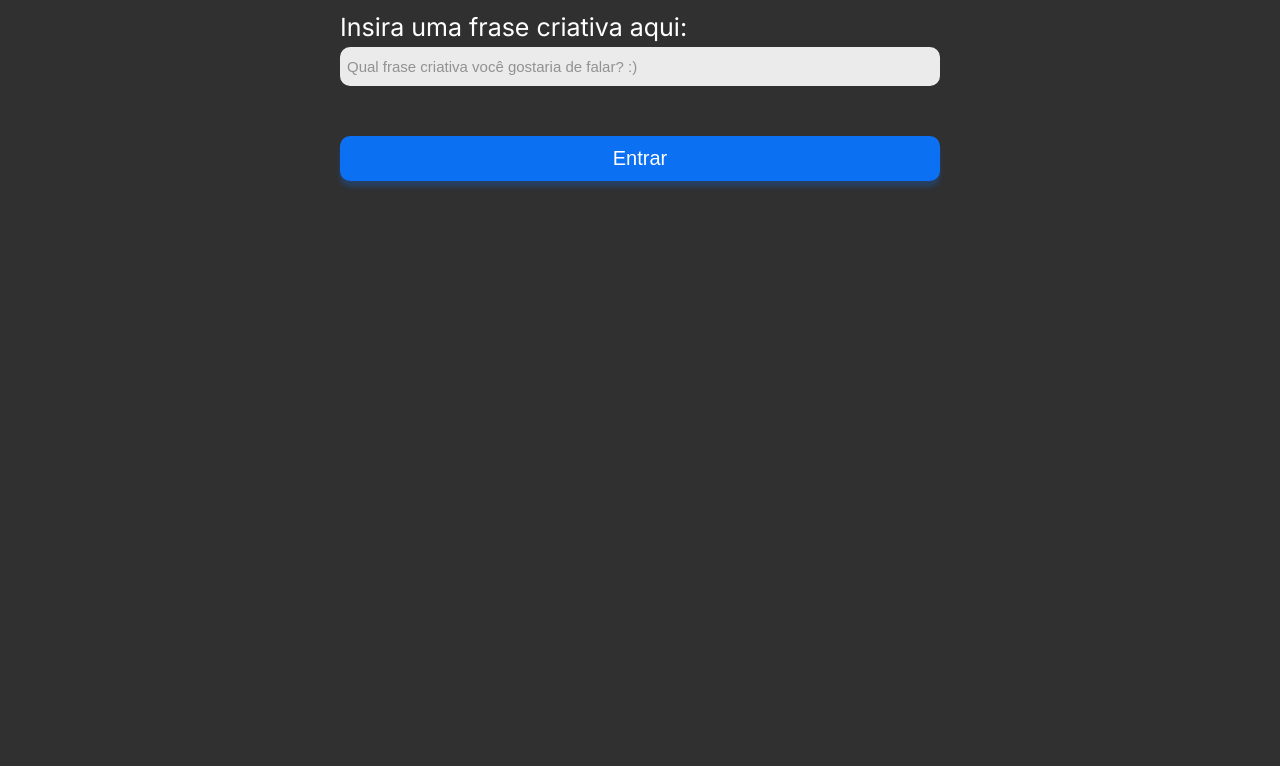
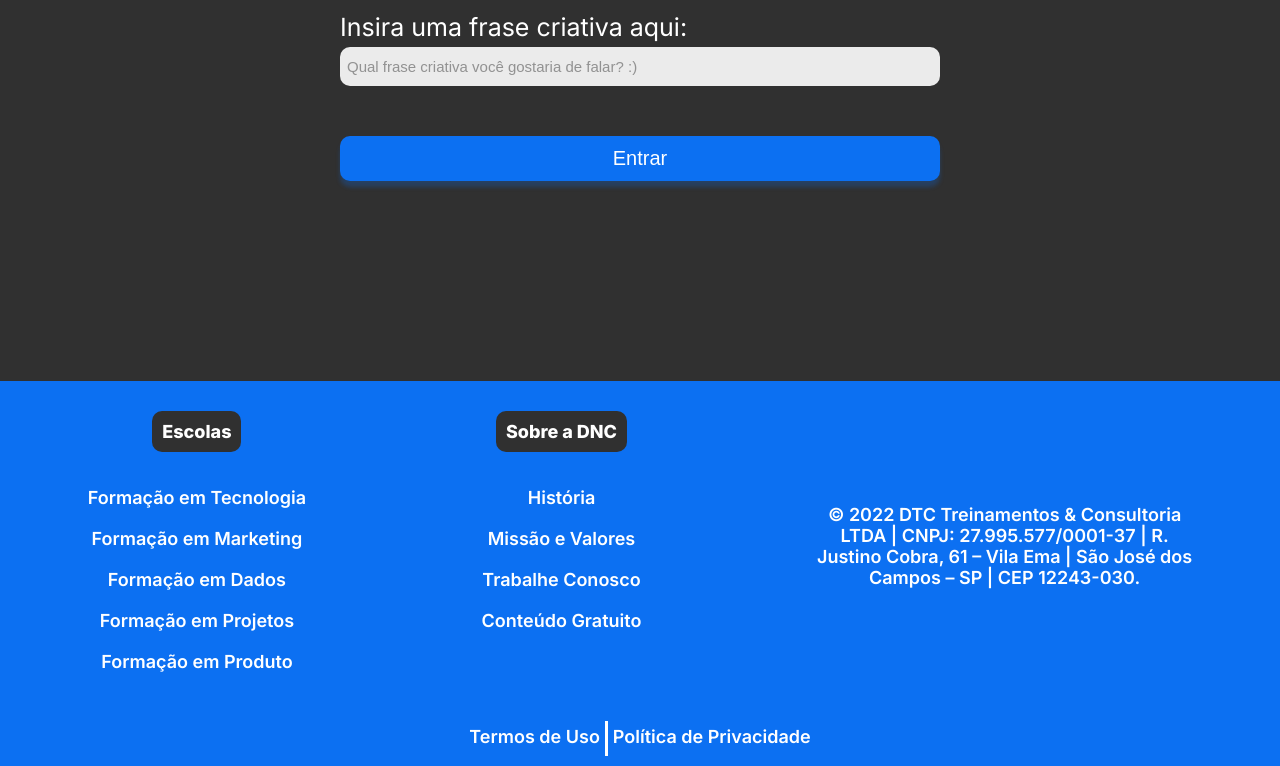
Before and after one commit to AxBorgess/projetoteste, a plain HTML site: page index.html in a window 1280 px wide. Shown: the part 987-1753 px from the top of the page. Before the commit the page ends 1268 px from the top, so only its background shows below. Drawn offline with Linux system fonts and the light colour scheme.

Commit message:
Finalizando a página

```diff
--- a/index.html
+++ b/index.html
@@ -42,7 +42,6 @@
             <div class="form-group">
                 <label for="">Área de Interesse</label>
                 <div class="checkbox-itens">
-
                     <input type="checkbox" value="front">
                     <label>Front-End</label>
 
@@ -51,7 +50,6 @@
 
                     <input type="checkbox" value="bd">
                     <label>Banco de Dados</label>
-
                 </div>
             </div>
 
@@ -71,10 +69,60 @@
             </div>
 
             <input type="submit" value="Entrar">
+        </form>
 
+    </section>
 
-
-        </form>
-    </section>
+    <footer>
+        <div class="linha1">
+            <nav>
+                <h5>Escolas</h5>
+                <ul>
+                    <li>
+                        <a href="">Formação em Tecnologia</a>
+                    </li>
+                    <li>
+                        <a href="">Formação em Marketing</a>
+                    </li>
+                    <li>
+                        <a href="">Formação em Dados</a>
+                    </li>
+                    <li>
+                        <a href="">Formação em Projetos</a>
+                    </li>
+                    <li>
+                        <a href="">Formação em Produto</a>
+                    </li>
+                </ul>
+            </nav>
+            <nav>
+                <h5>Sobre a DNC</h5>
+                <ul>
+                    <li>
+                        <a href="">História</a>
+                    </li>
+                    <li>
+                        <a href="">Missão e Valores</a>
+                    </li>
+                    <li>
+                        <a href="">Trabalhe Conosco</a>
+                    </li>
+                    <li>
+                        <a href="">Conteúdo Gratuito</a>
+                    </li>
+                </ul>
+            </nav>
+        <div class="endereco">
+            © 2022 DTC Treinamentos & Consultoria <br>
+            LTDA | CNPJ: 27.995.577/0001-37 | R. <br>
+            Justino Cobra, 61 – Vila Ema | São José dos <br>
+            Campos – SP | CEP 12243-030.
+        </div>
+        </div>
+        <div class="linha2">
+            <a href=""> Termos de Uso </a>
+            <a href="">Política de Privacidade</a>
+        </div>
+    </footer>
 </body>
 </html
--- a/style.css
+++ b/style.css
@@ -161,5 +161,97 @@ body{
 
             box-shadow: 0px 6px 4px #0C70F240;
             cursor: pointer;
+            margin-bottom: 100px;
 
         }
+        footer{
+            width: 100%;
+            background-color:var(--azul-dnc);
+            color: white;
+
+        }
+        footer .linha1{
+            display: flex;
+            justify-content: space-around;
+            align-items: center;
+        }
+
+        footer ul{
+            list-style: none;
+            margin: 0px;
+            padding: 0px;
+        }
+
+        footer nav{
+            display: flex;
+            flex-direction: column;
+            align-items: center;
+            height: 330px;
+
+        }
+
+        footer h5{
+            text-align: center;
+            font-weight: 800;
+            font-size: 18px;
+            font-family: var(--font-padrao);
+
+            background-color: var(--preto-dnc);
+            border-radius: 10px;
+            padding: 10px 10px 10px 10px;
+            margin-bottom: 15px;
+        }
+
+        footer ul li{
+            text-align: center;
+            font-weight: 600;
+            font-size: 18px;
+            font-family: var(--font-padrao);
+            margin: 20px 0px 20px 0px;
+        }
+
+        footer ul li a{
+            color: white;
+            text-decoration: none;
+        }
+
+        footer ul li a:hover{
+            color: var(--cinza-hover);
+        }
+
+        footer .endereco{
+            font-weight: 600;
+            font-size: 18px;
+            font-family: var(--font-padrao);
+            text-align: center;
+        }
+
+        footer .linha2{
+
+            height: 35px;
+            display: flex;
+            justify-content: center;
+            margin: 0px;
+            padding: 10px;
+
+
+        }
+
+        footer .linha2 a{
+            text-decoration: none;
+            color: white;
+
+            font-family: var(--font-padrao);
+            font-size: 18px;
+            font-weight: 600;
+            padding: 5px;
+
+        }
+
+        footer .linha2 a:first-child{
+            border-right: 3px solid white;
+        }
+
+        footer .linha2 a:hover{
+            color: var(--cinza-hover);
+        }
```
